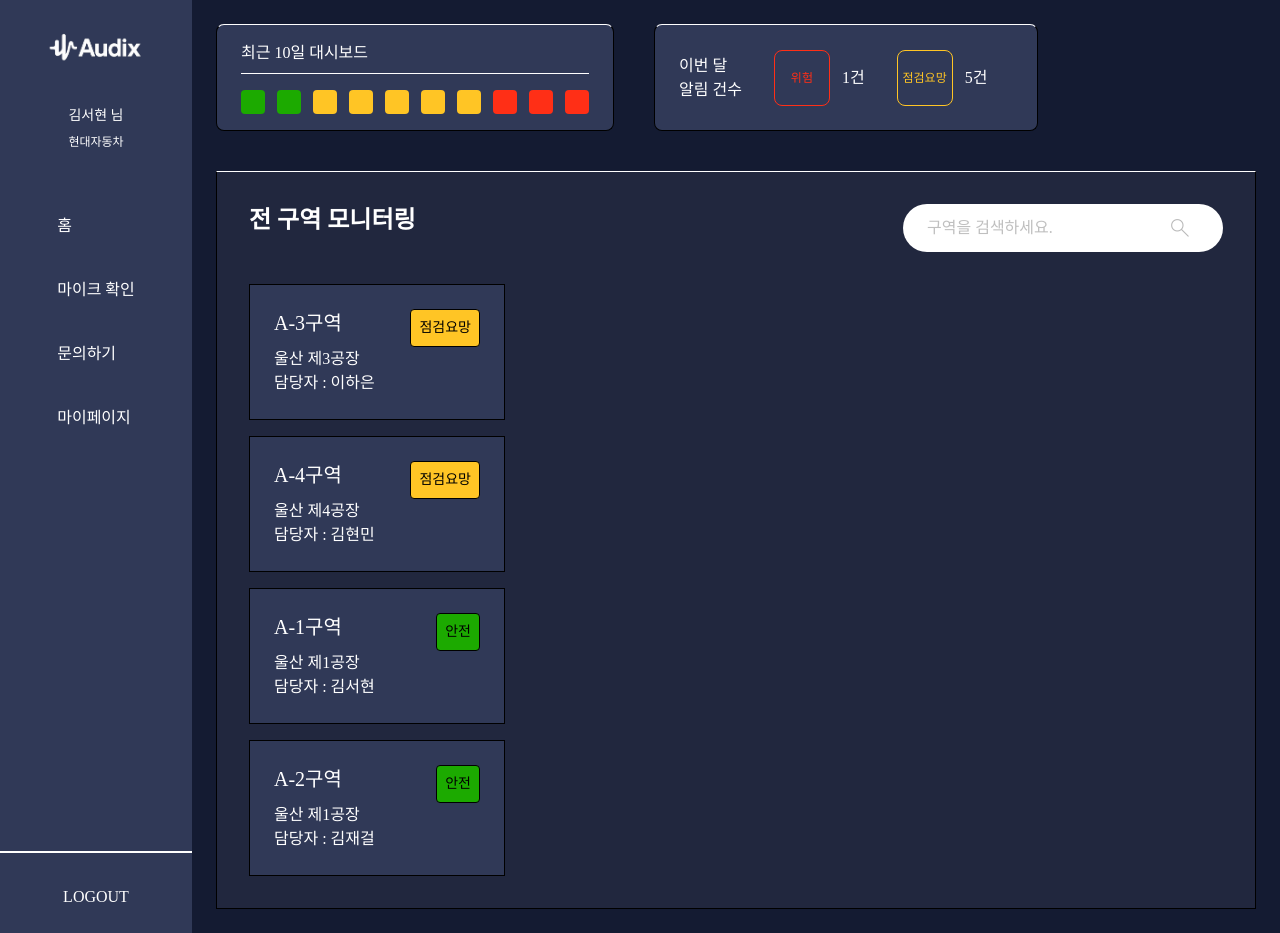
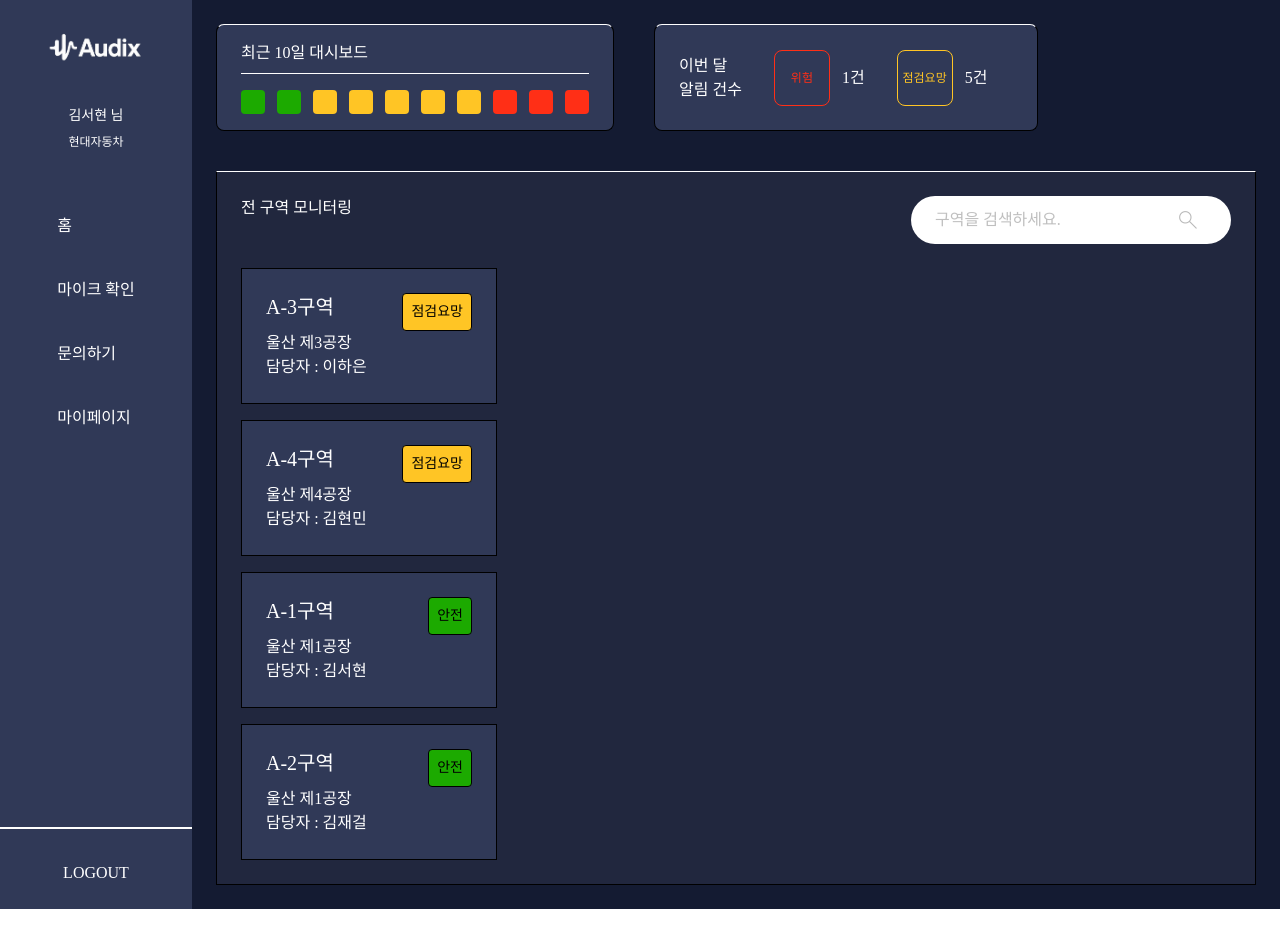
Before and after one commit to seohyeon0219/Audix-Web-FE, a Next.js app: page /area in a window 1280 px wide. After the commit the page ends 909 px from the top, so only its background shows below. Built offline with nearby package versions, Linux system fonts and the light colour scheme.

Commit message:
Design: 전구역 모니터링 영역 마진, 패딩 축소

```diff
--- a/src/app/area/page.tsx
+++ b/src/app/area/page.tsx
@@ -14,10 +14,10 @@ export default function AreaPage() {
                 <AlarmDashboard />
             </div>
             {/* 아랫 부분 (전 구역 모니터링) */}
-            <div className="flex-1 bg-main-500 p-8 border border-t-white">
+            <div className="flex-1 bg-main-500 p-6 border border-t-white">
                 {/* 전 구역 모니터링 + 서치 바 */}
-                <div className="flex justify-between mb-8">
-                    <h1 className="text-2xl font-bold text-white">전 구역 모니터링</h1>
+                <div className="flex justify-between mb-6">
+                    <h1 className="text-white">전 구역 모니터링</h1>
                     <SearchBar
                         placeholder="구역을 검색하세요."
                         iconname="search"
```
